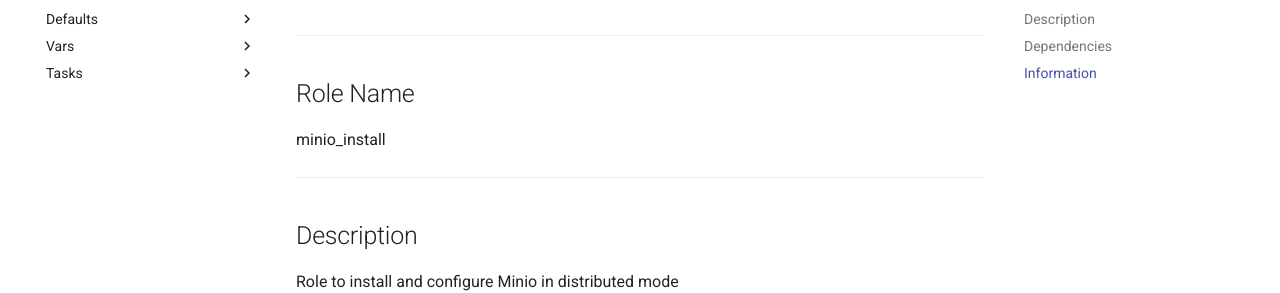
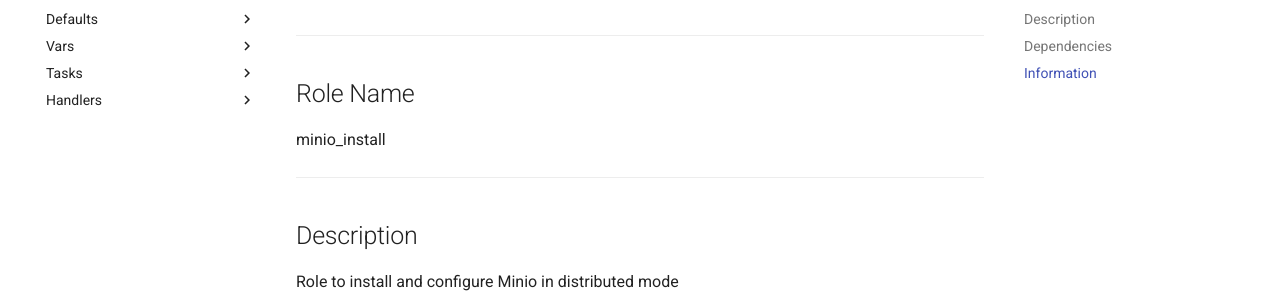
Before and after one commit to murphypetercl/minio_install, an MkDocs documentation site: the page built from docs/index.md, in a window 1280 px wide. Shown: the part 146-439 px from the top of the page. Built offline with MkDocs 1.6.1 and Material for MkDocs 9.7.7, drawn with Linux system fonts in a browser that asks for light colours.

Commit message:
Add handlers to nav

```diff
--- a/mkdocs.yml
+++ b/mkdocs.yml
@@ -24,6 +24,8 @@ nav:
     - tasks/users.md
     - tasks/file-system.md
     - tasks/minio.md
+  - Handlers:
+    - handlers/main.md
 
 
 # nav:
```
